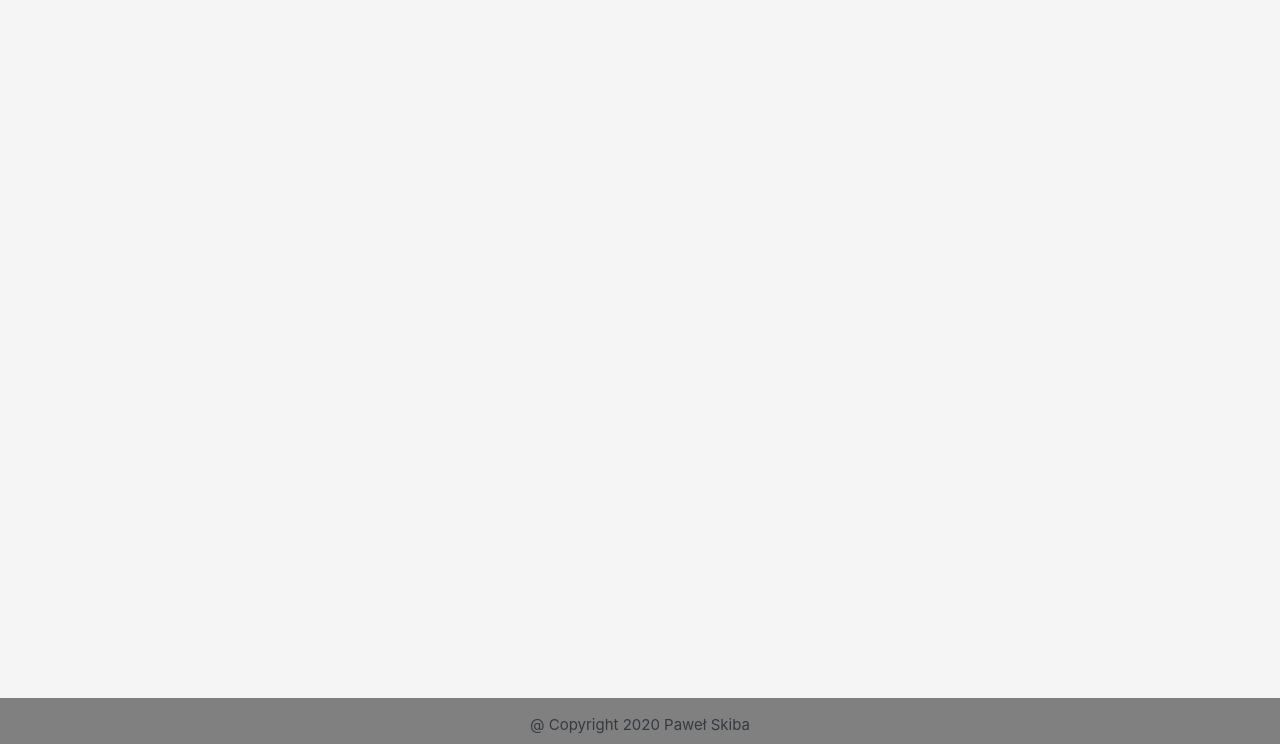
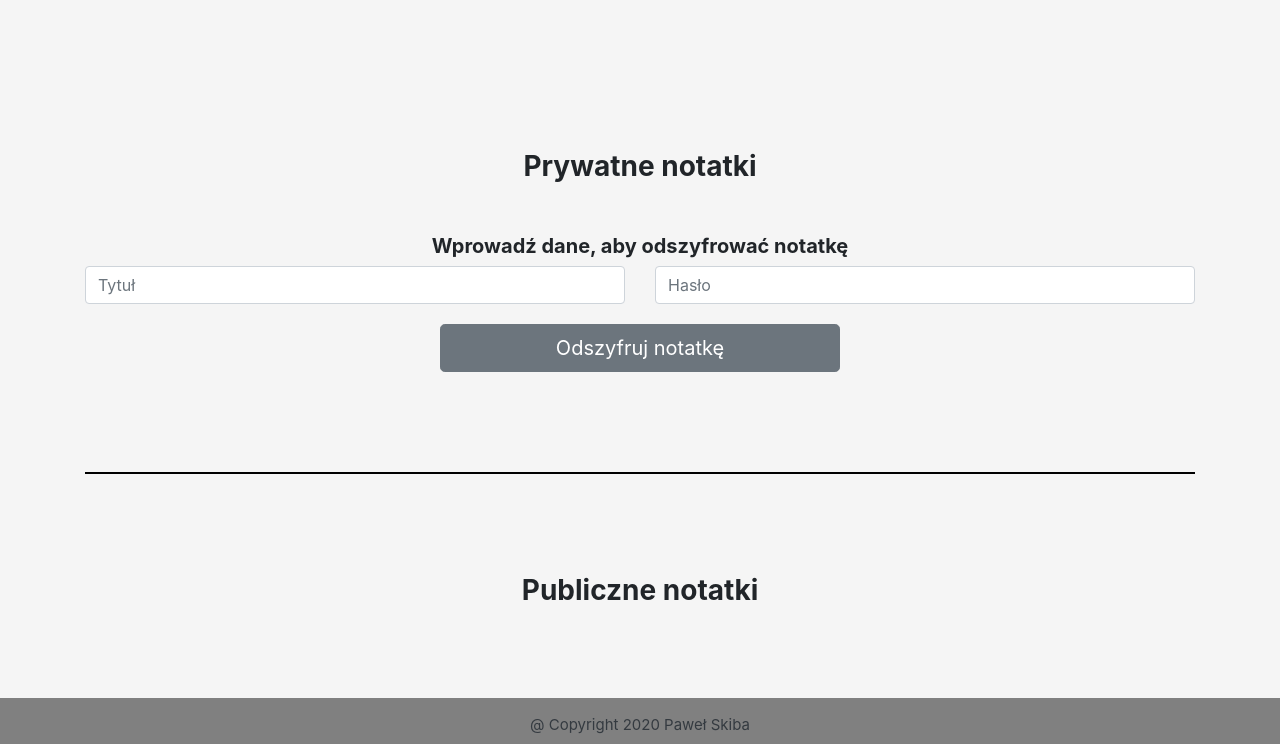
Before and after one commit to pawellski/SecureApp, a Flask app: page /user_files in a window 1280 px wide. Shown: the part 56-800 px from the top of the page. Run offline with Flask 2, Linux system fonts and the light colour scheme; the visitor is signed in with stand-in values (Sample User, id 1); some libraries are stand-ins or nearby versions.

Commit message:
Updated page and styles.

```diff
--- a/modules/uwsgi-flask/app/static/styles/style.css
+++ b/modules/uwsgi-flask/app/static/styles/style.css
@@ -56,7 +56,9 @@ footer {
 #textarea-note,
 #select-note,
 #password-note,
-#add-note-button {
+#add-note-button,
+#public-notes-h3,
+#private-notes-h3 {
     margin-bottom: 20px;
 }
 
@@ -91,3 +93,26 @@ meter[value="4"]::-moz-meter-bar { background: green; }
 select.form-control {
     -webkit-appearance: menulist;
 }
+
+#private-notes {
+    margin-bottom: 50px;
+}
+
+table {
+    table-layout: fixed;
+    word-wrap: break-word;
+}
+
+#decrypt-note-button {
+    max-width: 400px;
+    margin-left: auto;
+    margin-right: auto;
+    margin-bottom: 50px;
+}
+
+.hr-classifier {
+    height: 1px;
+    background-color: black;
+    margin-top: 100px;
+    margin-bottom: 100px;
+}
--- a/modules/uwsgi-flask/app/templates/user_files.html
+++ b/modules/uwsgi-flask/app/templates/user_files.html
@@ -5,7 +5,7 @@
     <meta name="viewport" content="width=device-width, initial-scale=1">
     <link rel="stylesheet" href="https://stackpath.bootstrapcdn.com/bootstrap/4.3.1/css/bootstrap.min.css" integrity="sha384-ggOyR0iXCbMQv3Xipma34MD+dH/1fQ784/j6cY/iJTQUOhcWr7x9JvoRxT2MZw1T" crossorigin="anonymous">
     <link href="/static/styles/style.css" rel="stylesheet" type="text/css">
-    <script></script>
+    <script src="/static/scripts/display_notes.js"></script>
     <title>Secure App</title>
   </head>
   <body>
@@ -44,7 +44,23 @@
     </nav>
 
     <div class="main-container container">
-
+        <h3 id="private-notes-h3" class="font-weight-bold text-center">Prywatne notatki</h3>
+        <div id="private-notes"></div>
+        <h5 class="font-weight-bold text-center">Wprowadź dane, aby odszyfrować notatkę</h5>
+        <form id="decrypt-note" class = "text-center">
+            <div class="row">
+                <div class="col">
+                    <input type="text" id="title-decrypt-note" name="title" class="form-control" placeholder="Tytuł" maxlength="60" required>
+                </div>
+                <div class="col">
+                    <input type="password" id="password-decrypt-note" name="password" class="form-control" placeholder="Hasło" required>
+                </div>
+            </div>
+            <button id="decrypt-note-button" class="btn btn-lg btn-secondary btn-block" type="submit">Odszyfruj notatkę</button>
+        </form>
+        <hr class="hr-classifier">
+        <h3 id="public-notes-h3" class="font-weight-bold text-center">Publiczne notatki</h3>
+        <div id="public-notes"></div>
     </div>
     <footer class="text-center text-lg-start">
         <div class="text-center p-3">
```
